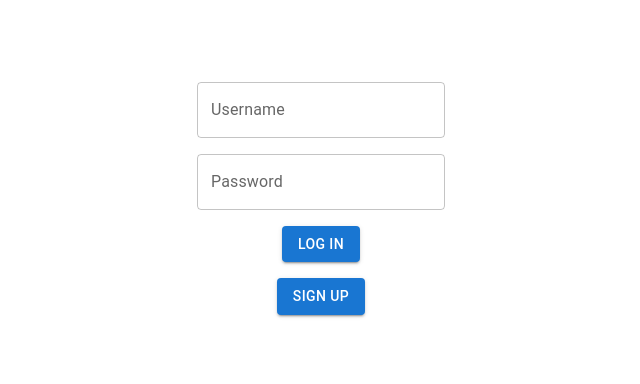
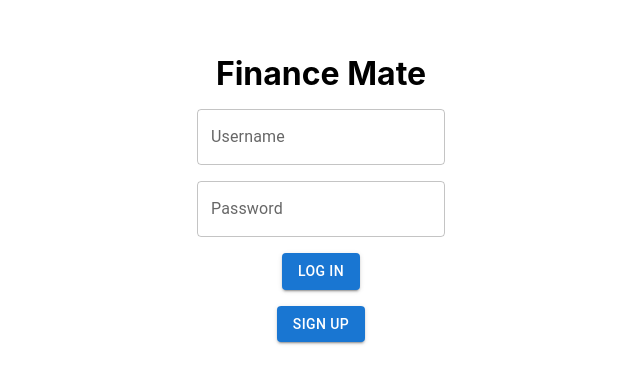
Before and after one commit to AleHS01/frontendCapstone, a React (Create React App) app in the folder finance-mate/: page / in a window 1280 px wide. Shown: the part 202-586 px from the top of the page, without its empty margins (319-959 px from the left). Built offline with nearby package versions, Linux system fonts and the light colour scheme.

Commit message:
Simpifying code for LoginMain.jsx

```diff
--- a/finance-mate/src/components/main-login.jsx
+++ b/finance-mate/src/components/main-login.jsx
@@ -1,39 +1,25 @@
 import React from 'react';
-import { Button, TextField, FormControl, Grid, Box } from '@mui/material';
+import { Button, TextField, Stack } from '@mui/material';
 
 function LoginMain() {
   return (
-    <Box
-    //Can Add this to a CSS file
-      display="flex"
-      flexDirection="column"
+    <Stack
+      direction="column"
       justifyContent="center"
       alignItems="center"
       minHeight="100vh"
+      spacing={2}
     >
-      <FormControl>
-        <Box textAlign="center">
-          <Grid container spacing={2} alignItems="center">
-            <Grid item xs={12}>
+      <h1>Finance Mate</h1>
       <TextField label="Username" variant="outlined" />
-            </Grid>
-            <Grid item xs={12}>
       <TextField label="Password" type="password" variant="outlined" />
-            </Grid>
-            <Grid item xs={12}>
       <Button variant="contained" color="primary">
         LOG IN
       </Button>
-            </Grid>
-            <Grid item xs={12}>
       <Button variant="contained" color="primary">
         Sign UP
       </Button>
-            </Grid>
-          </Grid>
-        </Box>
-      </FormControl>
-    </Box>
+    </Stack>
   );
 }
 
```
Lines whose indentation alone changed are shown as unchanged.
